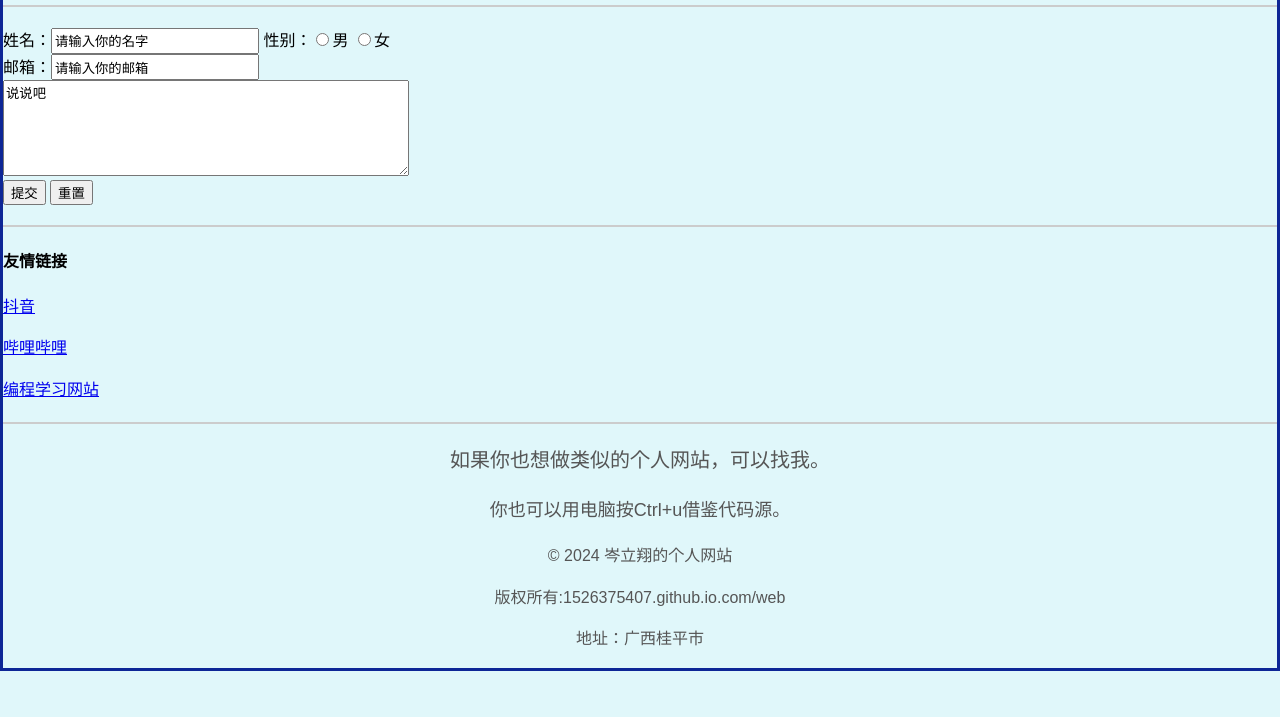
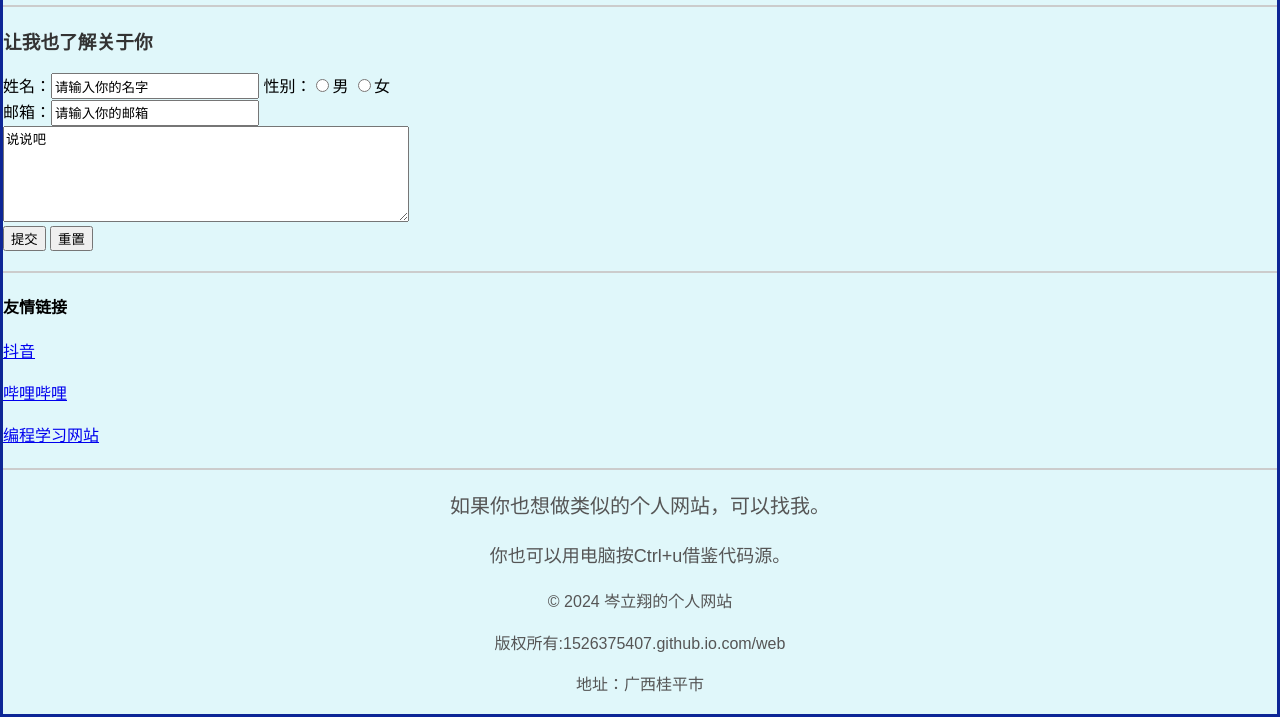
Before and after one commit to 1526375406/web, a plain HTML site: page index.html in a window 1280 px wide. Shown: the part 1294-2011 px from the top of the page. Before the commit the page ends 1965 px from the top, so only its background shows below. Drawn offline with Linux system fonts and the light colour scheme.

Commit message:
Update index.html

```diff
--- a/index.html
+++ b/index.html
@@ -185,6 +185,7 @@
         <hr/>
         <div>
             <form>
+                <h3>让我也了解关于你</h3>
                 姓名：<input type="text" maxlength="10" value="请输入你的名字" style="width: 200px; height: 20px;">
                 性别：<input type="radio" value="nan" name="name">男
                 <input type="radio" value="nv" name="name">女
```
